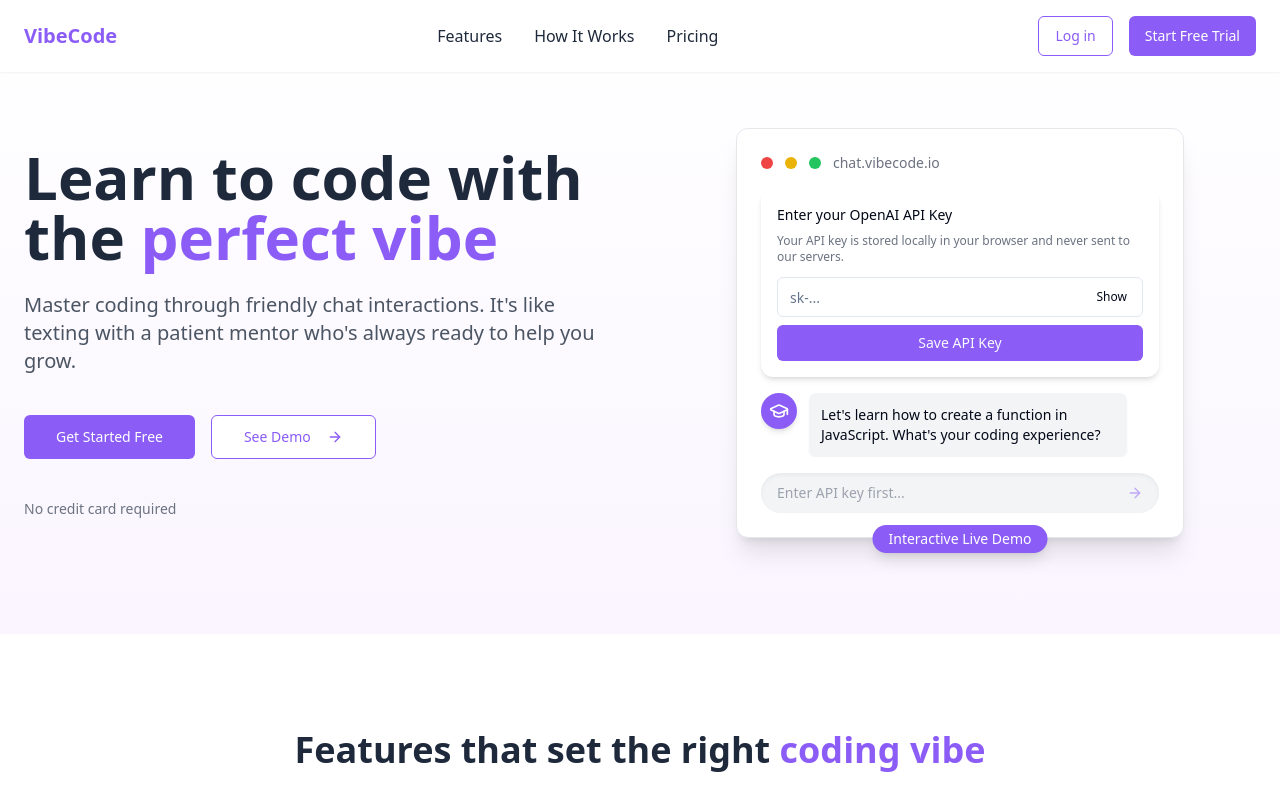
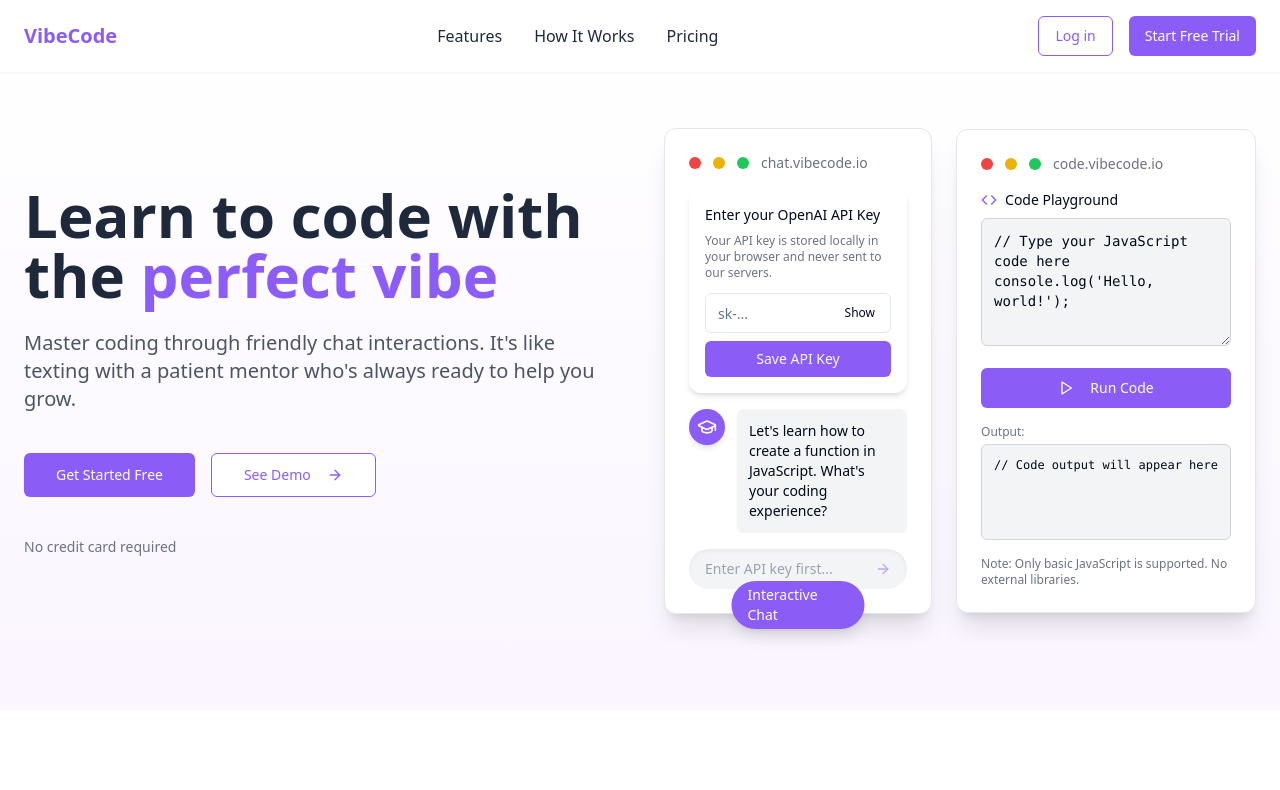
Before and after one commit to LucasAnrijs/vibe-code-chat, a React (Vite) app: page / in a window 1280 px wide. Shown: the top 790 px of the page. Built offline with nearby package versions, Linux system fonts and the light colour scheme.

Commit message:
Add code snippet testing UI
Adds a UI element next to the chat to test simple code snippets.

```diff
--- /dev/null
+++ b/src/components/CodeSnippetTester.tsx
@@ -0,0 +1,95 @@
+
+import React, { useState } from "react";
+import { Button } from "@/components/ui/button";
+import { Code, Play } from "lucide-react";
+import { toast } from "sonner";
+
+const CodeSnippetTester = () => {
+  const [code, setCode] = useState<string>("// Type your JavaScript code here\nconsole.log('Hello, world!');");
+  const [output, setOutput] = useState<string>("");
+  const [isRunning, setIsRunning] = useState<boolean>(false);
+
+  const handleRunCode = () => {
+    setIsRunning(true);
+    setOutput("");
+
+    try {
+      // Create a safe output capture function
+      const originalConsoleLog = console.log;
+      const capturedOutput: string[] = [];
+
+      // Override console.log to capture output
+      console.log = (...args) => {
+        capturedOutput.push(args.map(arg =>
+          typeof arg === 'object' ? JSON.stringify(arg) : String(arg)
+        ).join(' '));
+        originalConsoleLog(...args);
+      };
+
+      // Execute the code in a try-catch block
+      // eslint-disable-next-line no-new-func
+      const result = new Function(code)();
+
+      // Restore original console.log
+      console.log = originalConsoleLog;
+
+      // Update the output
+      setOutput(capturedOutput.join('\n') + (result !== undefined ? '\n=> ' + result : ''));
+      toast.success("Code executed successfully!");
+    } catch (error) {
+      setOutput(`Error: ${(error as Error).message}`);
+      toast.error("Error in code execution");
+    } finally {
+      setIsRunning(false);
+    }
+  };
+
+  return (
+    <div className="bg-white rounded-xl shadow-xl border border-gray-200 p-6 max-w-md transform hover:scale-105 transition-all duration-300 hover:shadow-2xl">
+      <div className="flex items-center space-x-3 mb-4">
+        <div className="w-3 h-3 bg-red-500 rounded-full"></div>
+        <div className="w-3 h-3 bg-yellow-500 rounded-full"></div>
+        <div className="w-3 h-3 bg-green-500 rounded-full"></div>
+        <div className="ml-2 text-sm font-medium text-gray-500">code.vibecode.io</div>
+      </div>
+
+      <div className="mb-4">
+        <div className="flex items-center gap-2 mb-2">
+          <Code size={16} className="text-vibe-purple" />
+          <h3 className="text-sm font-medium">Code Playground</h3>
+        </div>
+        <textarea
+          value={code}
+          onChange={(e) => setCode(e.target.value)}
+          className="w-full h-32 p-3 text-sm font-mono bg-gray-100 border border-gray-300 rounded-md focus:outline-none focus:ring-2 focus:ring-vibe-purple/50"
+          spellCheck="false"
+          disabled={isRunning}
+        />
+      </div>
+
+      <div className="mb-4">
+        <Button
+          onClick={handleRunCode}
+          disabled={isRunning}
+          className="w-full bg-vibe-purple hover:bg-vibe-purple/90 text-white"
+        >
+          <Play size={16} className="mr-2" />
+          Run Code
+        </Button>
+      </div>
+
+      <div>
+        <div className="text-xs text-gray-500 mb-1">Output:</div>
+        <pre className="w-full h-24 p-3 text-xs font-mono bg-gray-100 border border-gray-300 rounded-md overflow-auto">
+          {output || "// Code output will appear here"}
+        </pre>
+      </div>
+
+      <div className="mt-4 text-xs text-gray-500">
+        Note: Only basic JavaScript is supported. No external libraries.
+      </div>
+    </div>
+  );
+};
+
+export default CodeSnippetTester;
--- a/src/components/HeroSection.tsx
+++ b/src/components/HeroSection.tsx
@@ -2,13 +2,14 @@
 import { useState, useEffect } from "react";
 import { Button } from "@/components/ui/button";
 import { MessageCircle, GraduationCap, ArrowRight } from "lucide-react";
-import ChatMessage from "@/components/ChatMessage";
+import ChatMessageComponent from "@/components/ChatMessage";
 import ChatInput from "@/components/ChatInput";
 import ApiKeyInput from "@/components/ApiKeyInput";
-import { chatWithLLM, type ChatMessage } from "@/services/chatService";
+import CodeSnippetTester from "@/components/CodeSnippetTester";
+import { chatWithLLM, type ChatMessage as ChatMessageType } from "@/services/chatService";
 
 const HeroSection = () => {
-  const [messages, setMessages] = useState<ChatMessage[]>([
+  const [messages, setMessages] = useState<ChatMessageType[]>([
     {
       role: "assistant",
       content: "Let's learn how to create a function in JavaScript. What's your coding experience?"
@@ -34,7 +35,7 @@ const HeroSection = () => {
     if (!apiKey) return;
 
     // Add user message to chat
-    const userMessage: ChatMessage = { role: "user", content };
+    const userMessage: ChatMessageType = { role: "user", content };
     setMessages(prev => [...prev, userMessage]);
     setIsLoading(true);
 
@@ -46,7 +47,7 @@ const HeroSection = () => {
       const response = await chatWithLLM(messageHistory, apiKey);
 
       // Add assistant response to chat
-      const assistantMessage: ChatMessage = { role: "assistant", content: response };
+      const assistantMessage: ChatMessageType = { role: "assistant", content: response };
       setMessages(prev => [...prev, assistantMessage]);
     } catch (error) {
       console.error("Error sending message:", error);
@@ -77,8 +78,9 @@ const HeroSection = () => {
             <div className="text-sm text-gray-500 pt-4">No credit card required</div>
           </div>
 
-          <div className="flex-1 relative">
-            <div className="bg-white rounded-xl shadow-xl border border-gray-200 p-6 max-w-md mx-auto lg:ml-auto transform hover:scale-105 transition-all duration-300 hover:shadow-2xl">
+          <div className="flex-1 relative flex flex-col md:flex-row gap-6 items-center justify-center">
+            {/* Chat Component */}
+            <div className="bg-white rounded-xl shadow-xl border border-gray-200 p-6 max-w-md w-full transform hover:scale-105 transition-all duration-300 hover:shadow-2xl">
               <div className="flex items-center space-x-3 mb-4">
                 <div className="w-3 h-3 bg-red-500 rounded-full"></div>
                 <div className="w-3 h-3 bg-yellow-500 rounded-full"></div>
@@ -90,7 +92,7 @@ const HeroSection = () => {
 
               <div className="space-y-4 max-h-[300px] overflow-y-auto mb-4">
                 {messages.map((message, index) => (
-                  <ChatMessage key={index} message={message} />
+                  <ChatMessageComponent key={index} message={message} />
                 ))}
 
                 {isLoading && (
@@ -117,9 +119,12 @@ const HeroSection = () => {
               />
 
               <div className="absolute -bottom-4 left-1/2 transform -translate-x-1/2 bg-vibe-purple text-white px-4 py-1 rounded-full text-sm font-medium shadow-lg">
-                Interactive Live Demo
+                Interactive Chat
               </div>
             </div>
+
+            {/* Code Snippet Tester */}
+            <CodeSnippetTester />
 
             <div className="hidden lg:block absolute -z-10 right-5 -bottom-10 w-64 h-64 bg-purple-100 rounded-full blur-3xl opacity-70"></div>
             <div className="hidden lg:block absolute -z-10 right-20 -top-10 w-64 h-64 bg-blue-100 rounded-full blur-3xl opacity-70"></div>
```
